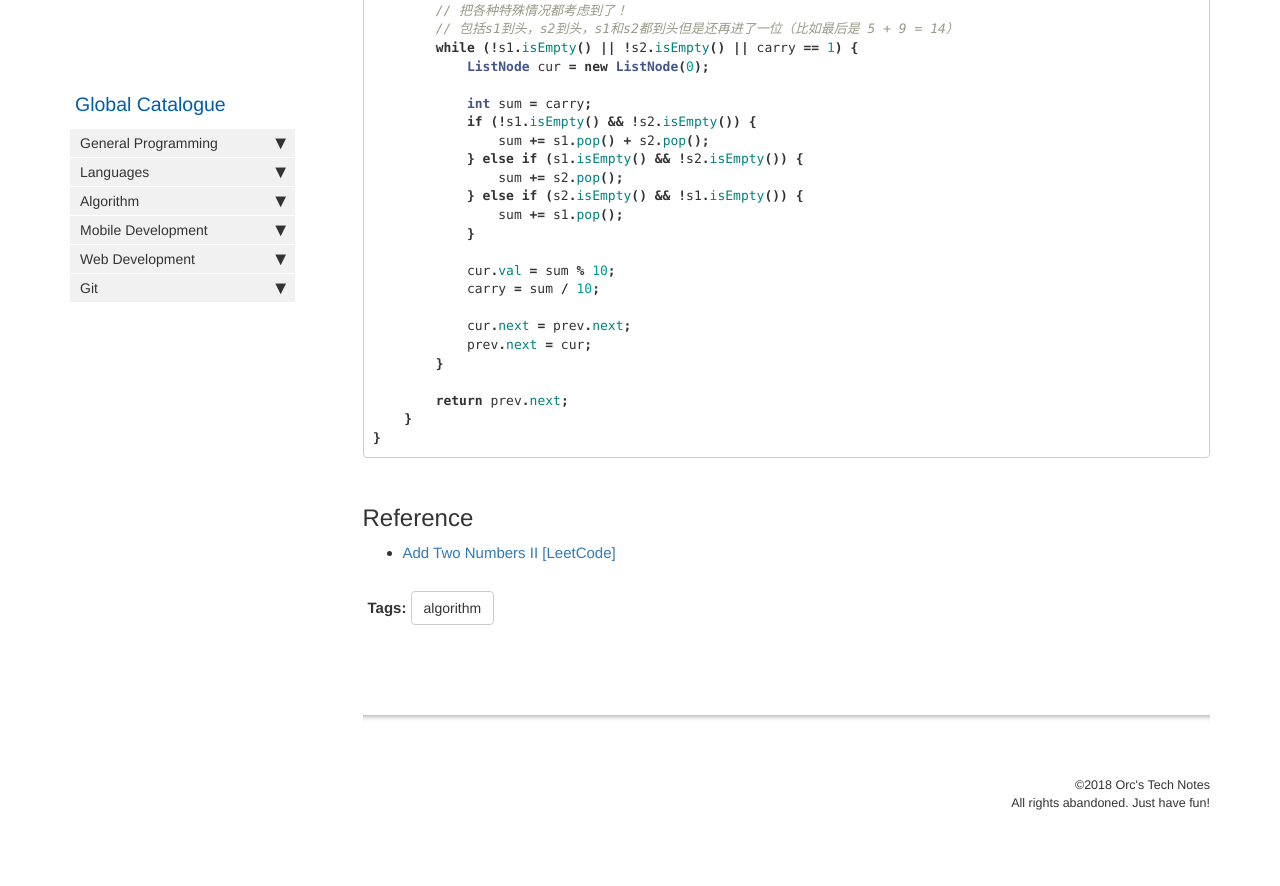
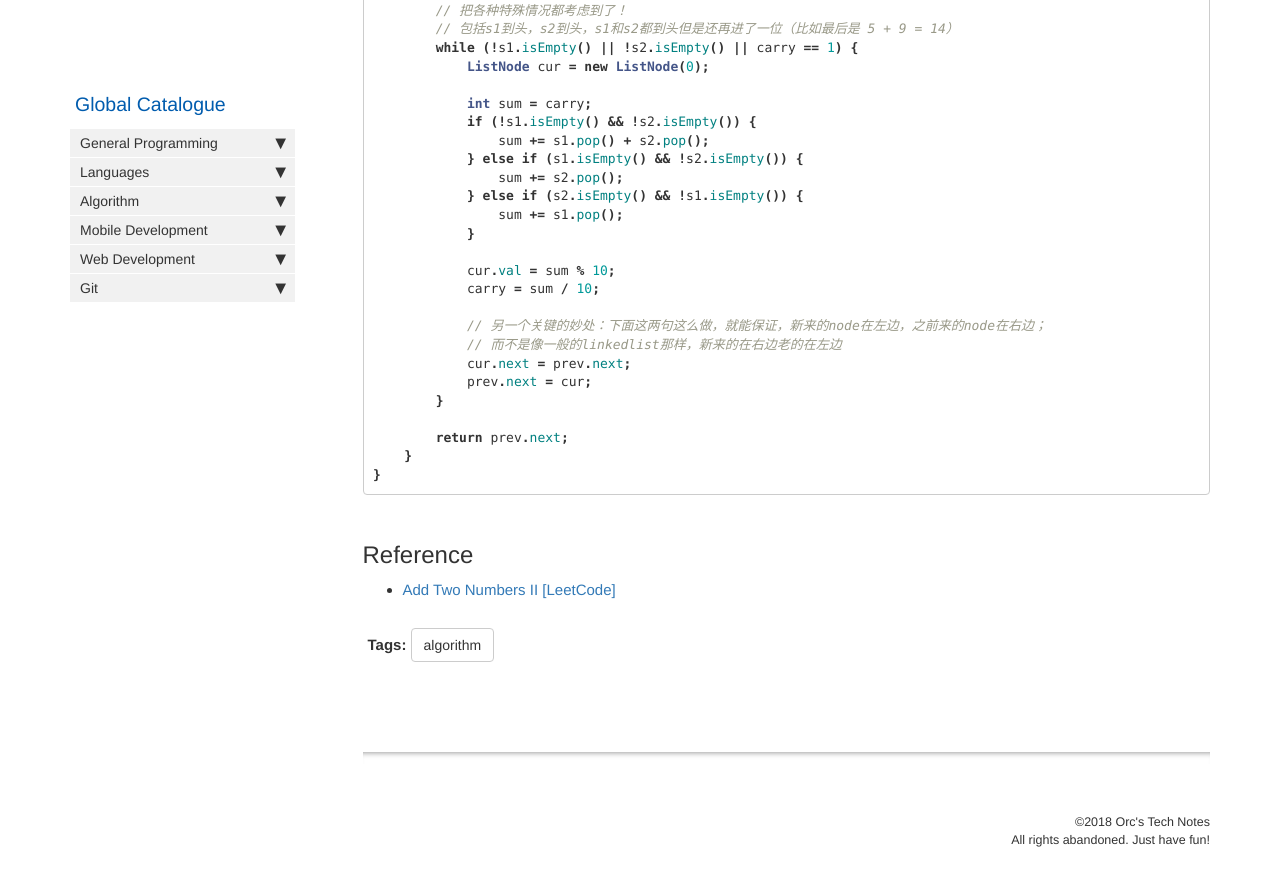
Before and after one commit to HungryOrc/hungryorc.github.io, a Jekyll site: the page built from pages/algorithm/algorithm_add_two_numbers_offered_by_linked_lists.md, in a window 1280 px wide and 900 px high, scrolled down 1377 px. Shown: the top 886 px of the window. Built offline with Jekyll 4.4.1, drawn with Linux system fonts in a browser that asks for light colours; nearby versions of some CDN libraries; comment, search, counter and statistics services are not loaded; before the commit the page ends 2240 px from its top, so only the background shows below that.

Commit message:
Update algorithm_add_two_numbers_offered_by_linked_lists.md

```diff
--- a/pages/algorithm/algorithm_add_two_numbers_offered_by_linked_lists.md
+++ b/pages/algorithm/algorithm_add_two_numbers_offered_by_linked_lists.md
@@ -75,6 +75,8 @@ class Solution {
             cur.val = sum % 10;
             carry = sum / 10;
 
+            // 另一个关键的妙处：下面这两句这么做，就能保证，新来的node在左边，之前来的node在右边；
+            // 而不是像一般的linkedlist那样，新来的在右边老的在左边
             cur.next = prev.next;
             prev.next = cur;
         }
```
